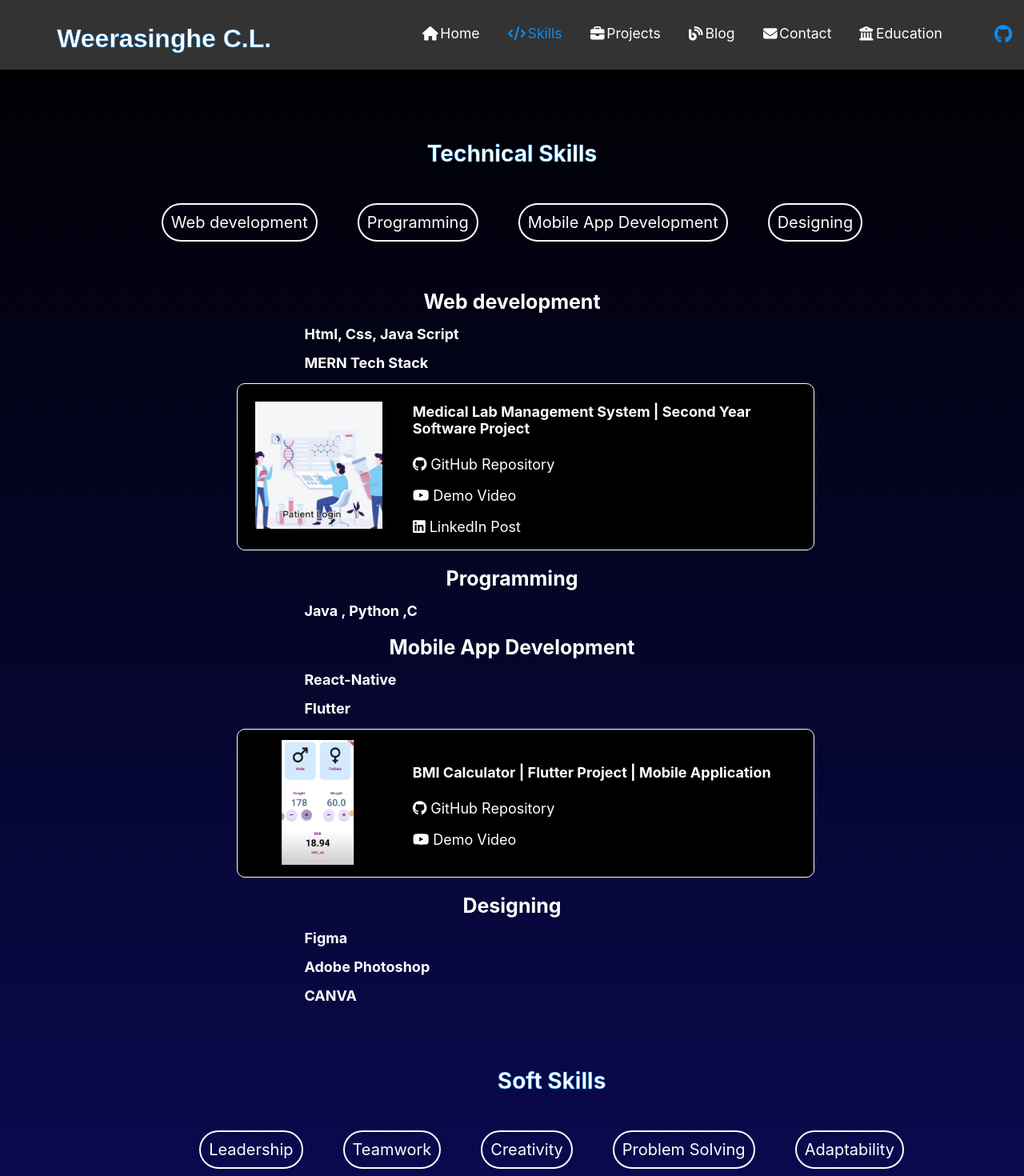
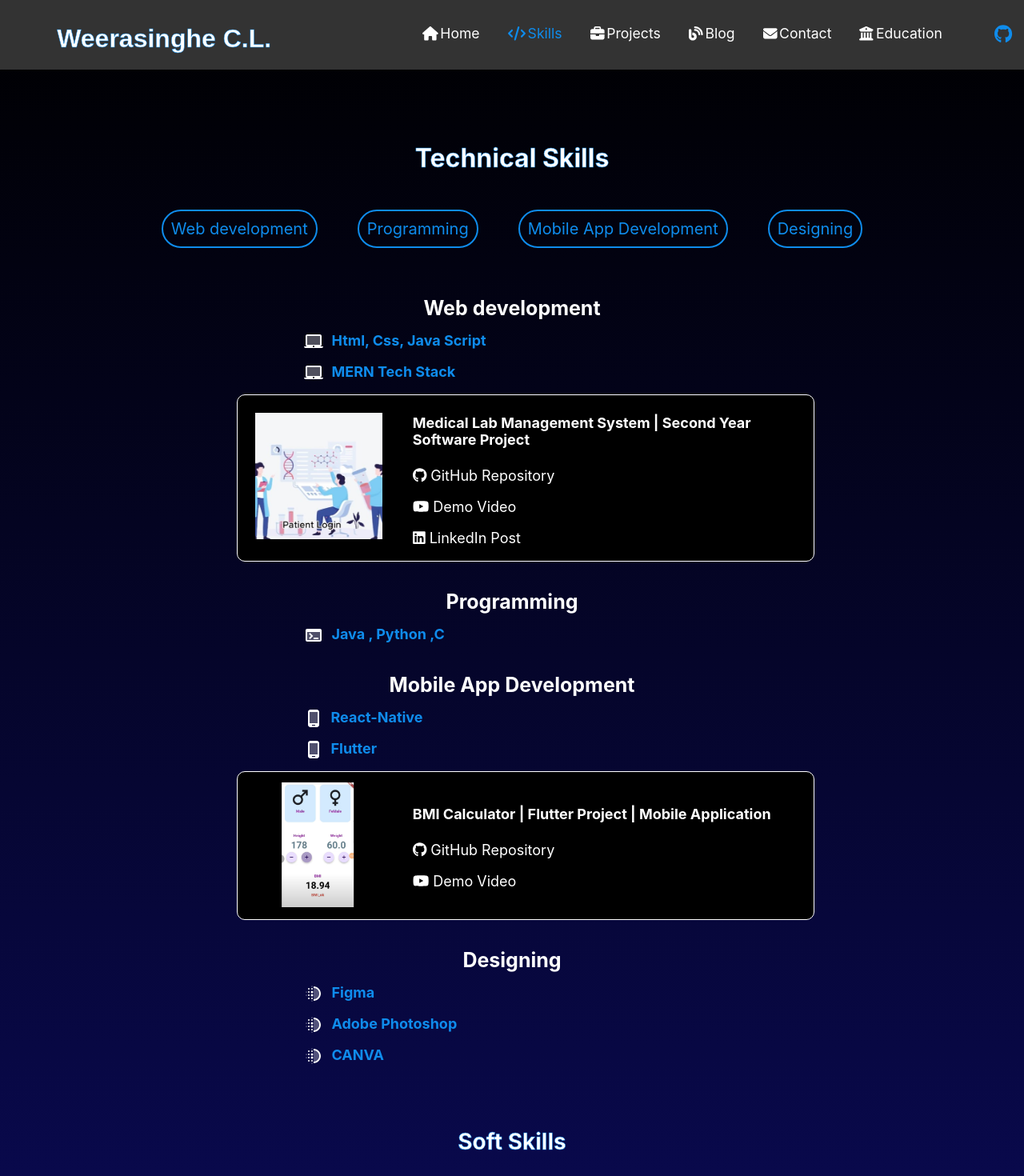
Before and after one commit to chamodlw/portfolio_chamod, a React (Create React App) app: page /skills in a window 1280 px wide. Shown: the top 1470 px of the page at 80% size. Built offline with nearby package versions, Linux system fonts and the light colour scheme.

Commit message:
9/17 4/40pm

```diff
--- a/src/components/skills.js
+++ b/src/components/skills.js
@@ -4,6 +4,10 @@ import img1 from '../images/SW_project_L2.jpg';
 import img2 from '../images/bmi.png';
 import { FontAwesomeIcon } from '@fortawesome/react-fontawesome';
 import { faGithub, faYoutube, faLinkedin } from '@fortawesome/free-brands-svg-icons';
+import LaptopMacTwoToneIcon from '@mui/icons-material/LaptopMacTwoTone';
+import PhoneAndroidTwoToneIcon from '@mui/icons-material/PhoneAndroidTwoTone';
+import TerminalTwoToneIcon from '@mui/icons-material/TerminalTwoTone';
+import DeblurTwoToneIcon from '@mui/icons-material/DeblurTwoTone';
 
 const Skills = () => {
     return (
@@ -22,10 +26,10 @@ const Skills = () => {
                     <div className='web'>
                         <h1 className="co-headers">Web development</h1>
                         <div className="card-with-head">
-                            <h2 className='second-header'>Html, Css, Java Script</h2>
+                            <h2 className='second-header'><LaptopMacTwoToneIcon style={{color: 'white', marginRight: '10px'}} />Html, Css, Java Script</h2>
                         </div>
                         <div className="card-with-head">
-                            <h2 className='second-header'>MERN Tech Stack</h2>
+                            <h2 className='second-header'><LaptopMacTwoToneIcon style={{color: 'white', marginRight: '10px'}}/>MERN Tech Stack</h2>
                             <div className="card">
                                 <div className="card-header">
                                     <img src={img1} alt="Card" className="card-image" />
@@ -42,16 +46,16 @@ const Skills = () => {
                     <div className='web'>
                         <h1 className="co-headers">Programming</h1>
                         <div className="card-with-head">
-                            <h2 className='second-header'>Java , Python ,C</h2>
+                            <h2 className='second-header'><TerminalTwoToneIcon style={{color: 'white', marginRight: '10px'}}/>Java , Python ,C</h2>
                         </div>
                     </div>
                     <div className='mobile'>
                         <h1 className="co-headers">Mobile App Development</h1>
                         <div className="card-with-head">
-                            <h2 className='second-header'>React-Native</h2>
+                            <h2 className='second-header'><PhoneAndroidTwoToneIcon style={{color: 'white', marginRight: '9px'}} />React-Native</h2>
                         </div>
                         <div className="card-with-head">
-                            <h2 className='second-header'>Flutter</h2>
+                            <h2 className='second-header'><PhoneAndroidTwoToneIcon style={{color: 'white', marginRight: '9px'}} />Flutter</h2>
                             <div className="card">
                                 <div className="card-header">
                                     <img src={img2} alt="Card" className="card-image" />
@@ -67,13 +71,13 @@ const Skills = () => {
                     <div className='web'>
                         <h1 className="co-headers">Designing</h1>
                         <div className="card-with-head">
-                            <h2 className='second-header'>Figma</h2>
+                            <h2 className='second-header'><DeblurTwoToneIcon style={{color: 'white', marginRight: '10px'}} />Figma</h2>
                         </div>
                         <div className="card-with-head">
-                            <h2 className='second-header'>Adobe Photoshop</h2>
+                            <h2 className='second-header'><DeblurTwoToneIcon style={{color: 'white', marginRight: '10px'}} />Adobe Photoshop</h2>
                         </div>
                         <div className="card-with-head">
-                            <h2 className='second-header'>CANVA</h2>
+                            <h2 className='second-header'><DeblurTwoToneIcon style={{color: 'white', marginRight: '10px'}} />CANVA</h2>
                         </div>
                     </div>
                 </div>
--- a/src/css/skills.css
+++ b/src/css/skills.css
@@ -13,7 +13,7 @@
 }
 
 .technical-header {
-    font-size: 28px;
+
     color: #ffffff;
     text-align: center;
     margin-bottom: 20px;
@@ -35,12 +35,12 @@
     display: flex;
     flex-wrap: wrap;
     justify-content: center;
-    color: #ffffff;
+    color:#0F8CEC;
 }
 
 .horizontal-list > div {
     margin-right: 50px; /* Space between divs */
-    border: 2px solid #ffffff;
+    border: 2px solid #0F8CEC;
     border-radius: 25px; /* Curved edges */
     padding: 10px;
 }
@@ -96,12 +96,14 @@
     font-size: 25px;
     color: #ffffff;
     margin-bottom: 15px;
+    margin-top: 35px;
     text-align: center;
 }
 
 .second-header {
+    display: flex;
     font-size: 18px;
-    color: #ffffff;
+    color: #0F8CEC;
     margin-bottom: 15px;
     text-align: left;
     margin-left: 25%;
@@ -109,7 +111,6 @@
 
 .soft {
     width: 100%;
-    margin-left: 8%;
 }
 
 .soft-header {
```
